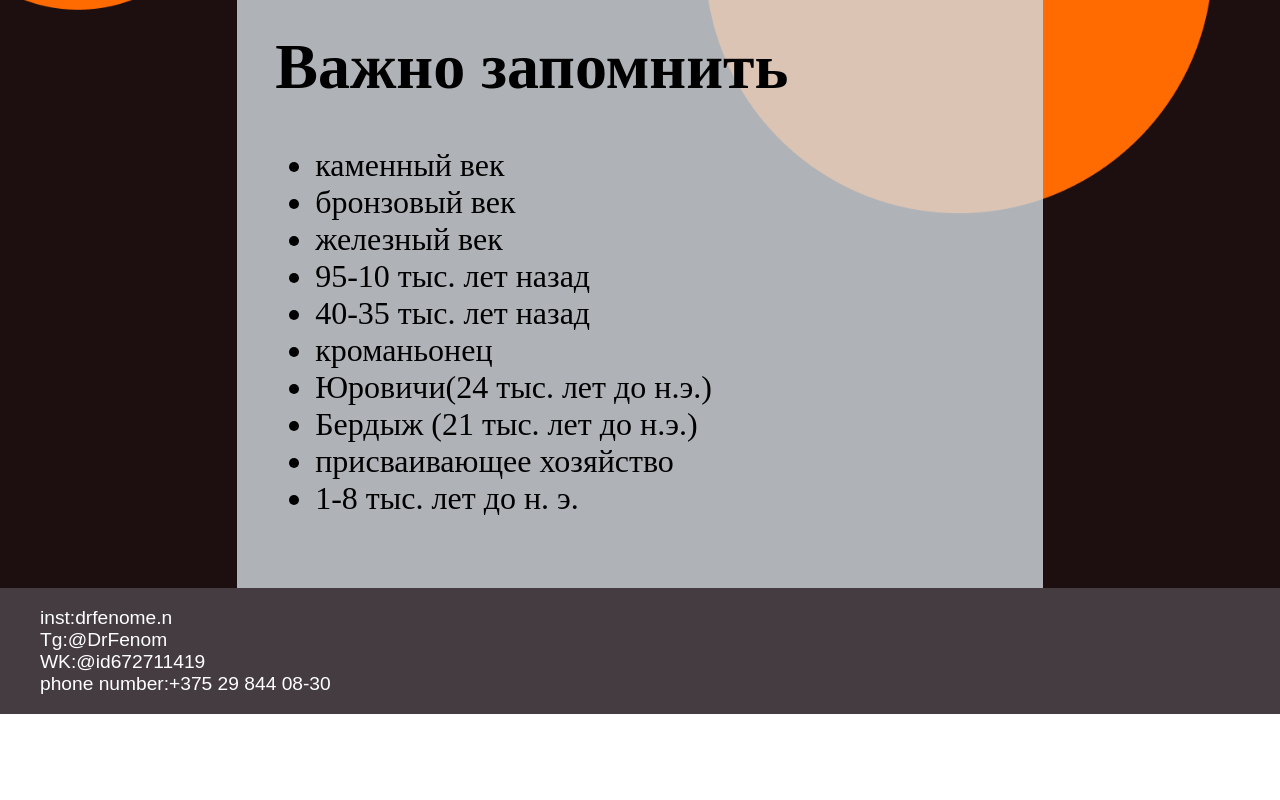
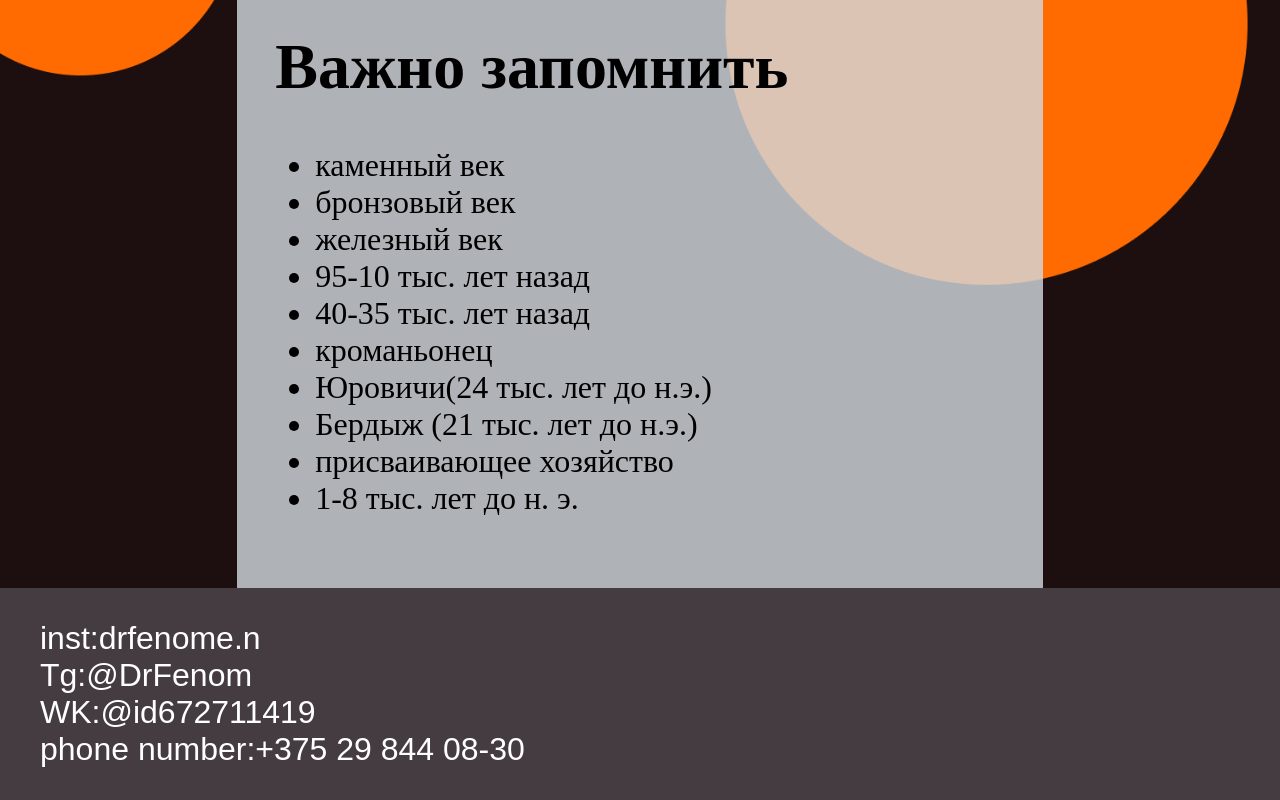
Before and after one commit to DrFenomen/ExamHisBilet, a plain HTML site: page index.html in a window 1280 px wide. Shown: the part 2271-3071 px from the top of the page. Before the commit the page ends 2985 px from the top, so only its background shows below. Drawn offline with Linux system fonts and the light colour scheme.

Commit message:
Update style.css

```diff
--- a/style.css
+++ b/style.css
@@ -276,7 +276,7 @@ footer
     color:white;
 }
 footer>ul
-{    font-size: 1.5vw;
+{    font-size: 2.5vw;
     font-family: sans-serif;
     list-style-type: none;
 }
```
